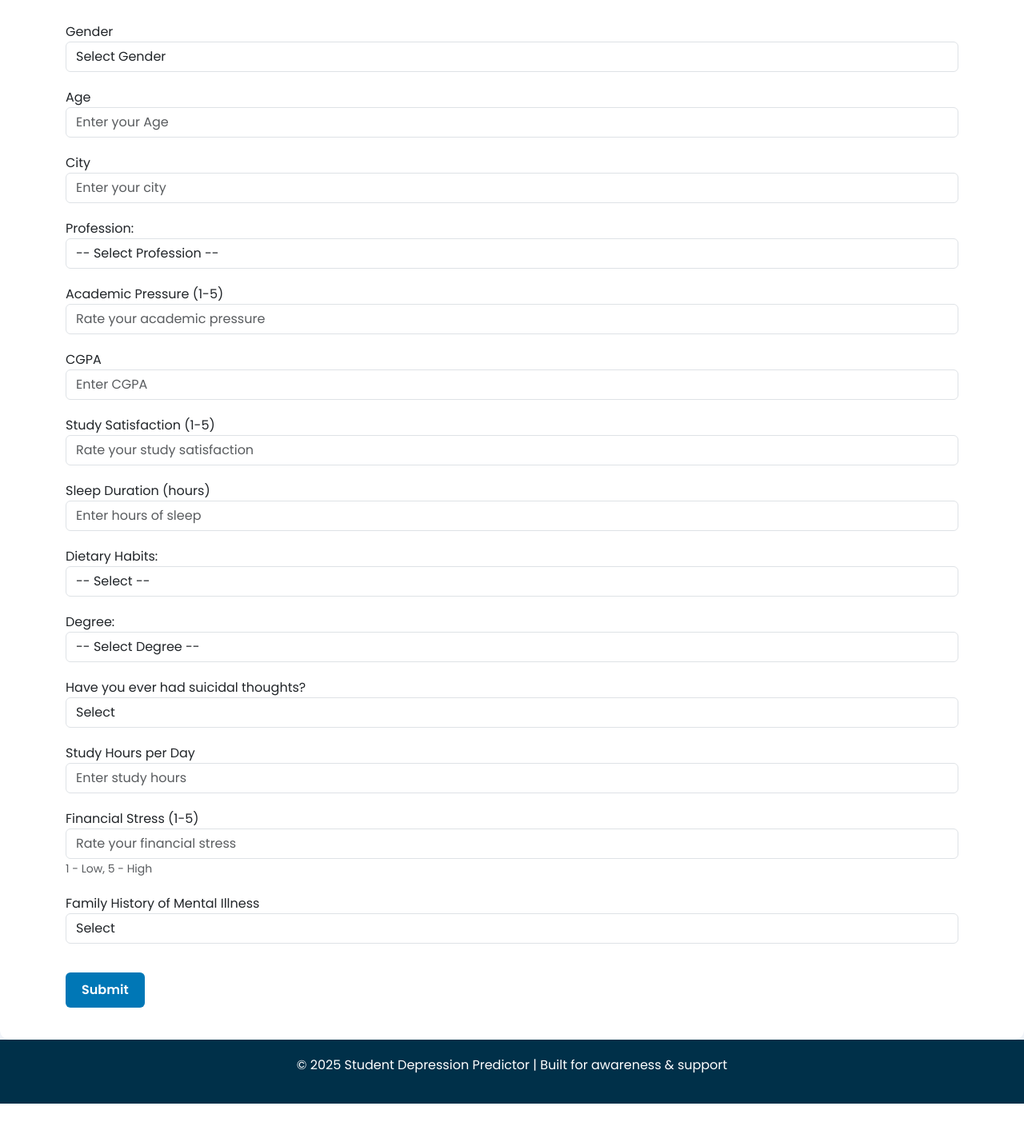
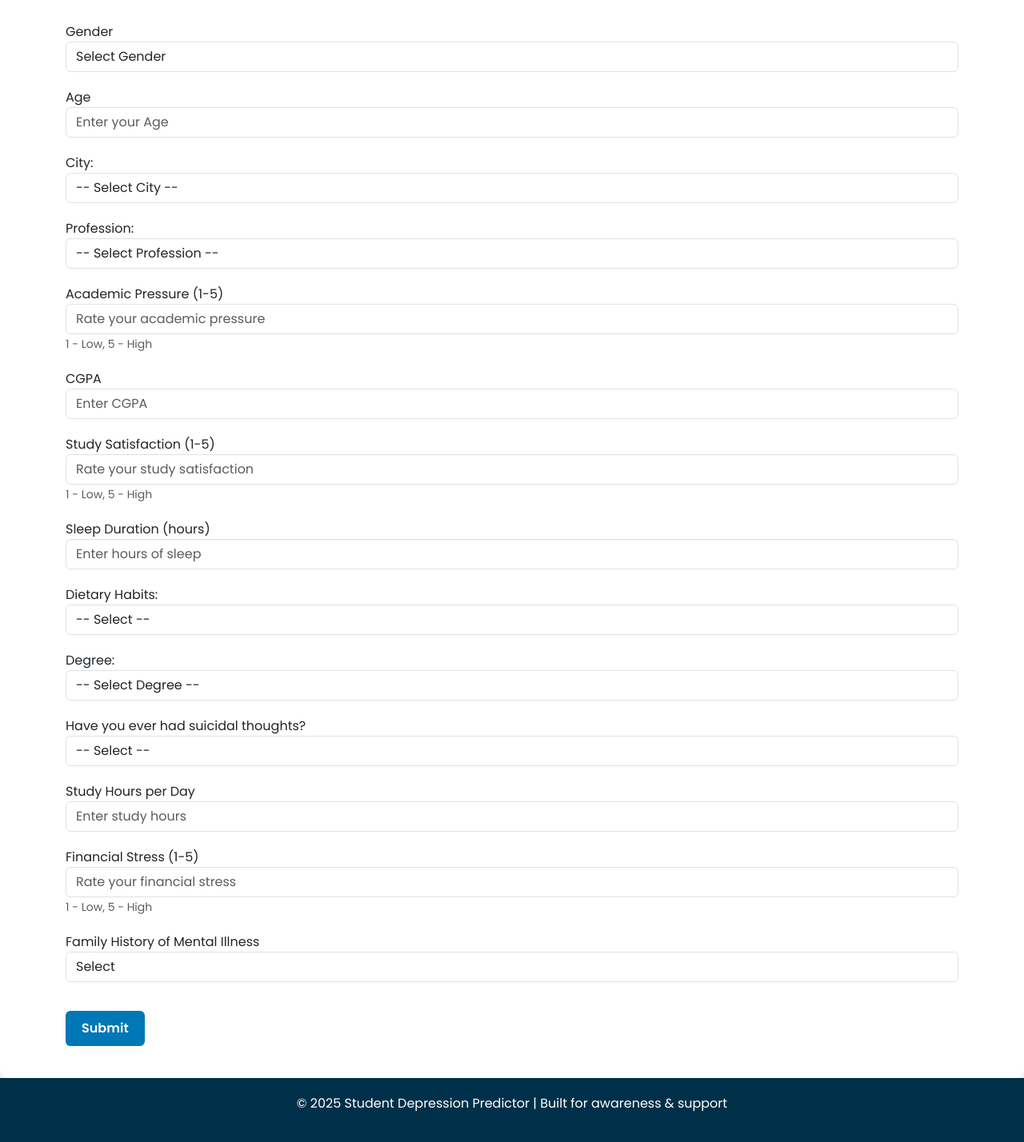
Before and after one commit to RiseHarsh/student-depression-prediction, a Flask app: page / in a window 1280 px wide. Shown: the part 365-1793 px from the top of the page at 80% size. Before the commit the page ends 1745 px from the top, so only its background shows below. Run offline with Flask 3, Linux system fonts and the light colour scheme; parts of the project's set-up code (start-up, migrations or seed data) failed here and were passed over.

Commit message:
applied drop down menu for cities

```diff
--- a/templates/index.html
+++ b/templates/index.html
@@ -87,29 +87,43 @@
           </div>
 
           <div class="form-group">
-            <label for="city">City</label>
-            <input
-              type="text"
-              class="form-control"
-              id="city"
-              name="city"
-              required
-              pattern="[A-Za-z\s]+"
-              title="Only letters and spaces allowed"
-              placeholder="Enter your city"
-            />
+            <label for="city">City:</label>
+            <select class="form-control" name="city" id="city" required>
+              <option value="" selected>-- Select City --</option>
+              <option value="Visakhapatnam">Visakhapatnam</option>
+              <option value="Bangalore">Bangalore</option>
+              <option value="Srinagar">Srinagar</option>
+              <option value="Varanasi">Varanasi</option>
+              <option value="Jaipur">Jaipur</option>
+              <option value="Pune">Pune</option>
+              <option value="Thane">Thane</option>
+              <option value="Chennai">Chennai</option>
+              <option value="Nagpur">Nagpur</option>
+              <option value="Nashik">Nashik</option>
+              <option value="Vadodara">Vadodara</option>
+              <option value="Kalyan">Kalyan</option>
+              <option value="Rajkot">Rajkot</option>
+              <option value="Ahmedabad">Ahmedabad</option>
+              <option value="Kolkata">Kolkata</option>
+              <option value="Mumbai">Mumbai</option>
+              <option value="Lucknow">Lucknow</option>
+              <option value="Indore">Indore</option>
+              <option value="Surat">Surat</option>
+              <option value="Ludhiana">Ludhiana</option>
+              <option value="Bhopal">Bhopal</option>
+              <option value="Meerut">Meerut</option>
+              <option value="Agra">Agra</option>
+              <option value="Ghaziabad">Ghaziabad</option>
+              <option value="Hyderabad">Hyderabad</option>
+              <option value="Vasai-Virar">Vasai-Virar</option>
+              <option value="Kanpur">Kanpur</option>
+              <option value="Patna">Patna</option>
+              <option value="Faridabad">Faridabad</option>
+              <option value="Delhi">Delhi</option>
+            </select>
           </div>
 
           <div class="form-group">
-            <!-- <label for="profession">Profession</label>
-            <select
-              class="form-control"
-              id="profession"
-              name="profession"
-              disabled
-            >
-              <option selected>Student</option>
-            </select> -->
             <label for="profession">Profession:</label>
             <select
               class="form-control"
@@ -134,6 +148,7 @@
               required
               placeholder="Rate your academic pressure"
             />
+            <small class="form-text text-muted">1 - Low, 5 - High</small>
           </div>
 
           <div class="form-group">
@@ -163,6 +178,7 @@
               required
               placeholder="Rate your study satisfaction"
             />
+            <small class="form-text text-muted">1 - Low, 5 - High</small>
           </div>
 
           <div class="form-group">
@@ -187,7 +203,7 @@
               id="dietary-habits"
               required
             >
-              <option value="" selected>-- Select --</option>
+              <option value="" disabled selected>-- Select --</option>
               <option value="Healthy">Healthy</option>
               <option value="Moderate">Moderate</option>
               <option value="Unhealthy">Unhealthy</option>
@@ -240,7 +256,7 @@
               name="suicidal_thoughts"
               required
             >
-              <option value="" disabled selected>Select</option>
+              <option value="" disabled selected>-- Select --</option>
               <option value="Yes">Yes</option>
               <option value="No">No</option>
             </select>
```
